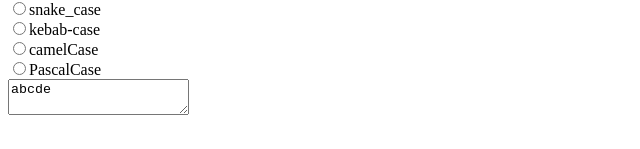
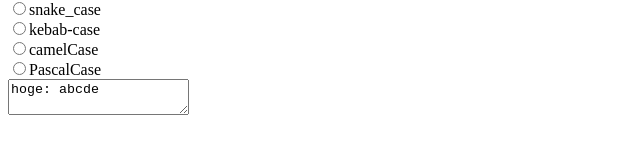
Before and after one commit to kusa-mochi/string-case-converter, a Nuxt app: page / in a window 1280 px wide. Shown: the part 165-314 px from the top of the page, without its empty margins (0-640 px from the left). Built offline with nearby package versions, Linux system fonts and the light colour scheme.

Commit message:
make computed for output.

```diff
--- a/components/Home.vue
+++ b/components/Home.vue
@@ -21,13 +21,16 @@
         </div>
     </div>
     <div>
-        <textarea v-model="inputStrings" readonly></textarea>
+        <textarea v-model="outputStrings" readonly></textarea>
     </div>
 </template>
 
 <script setup>
 const inputStrings = defineModel()
 inputStrings.value = "abcde"
+const outputStrings = computed(() => {
+    return "hoge: " + inputStrings.value
+})
 </script>
 
 <style scoped>
```
